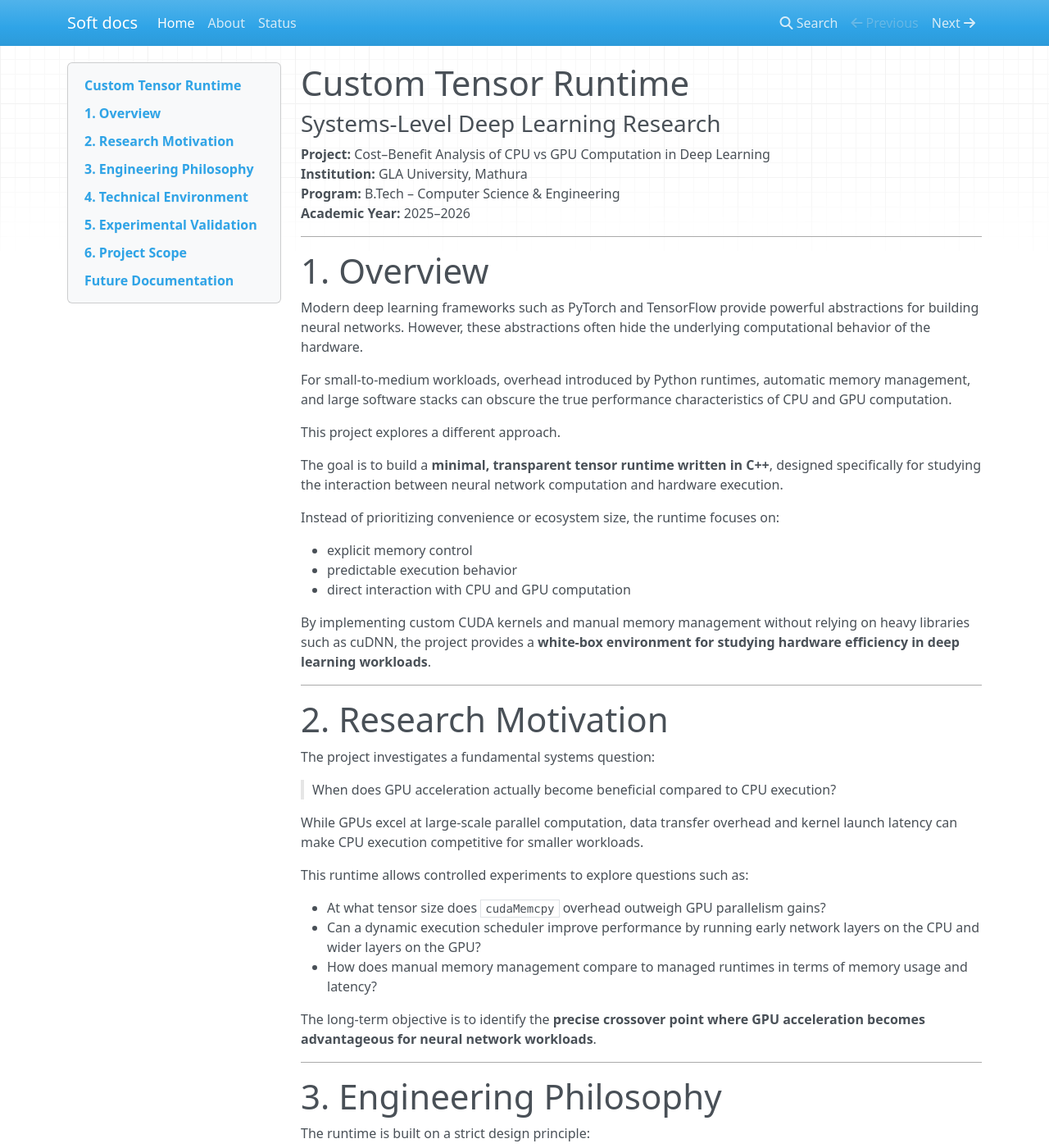
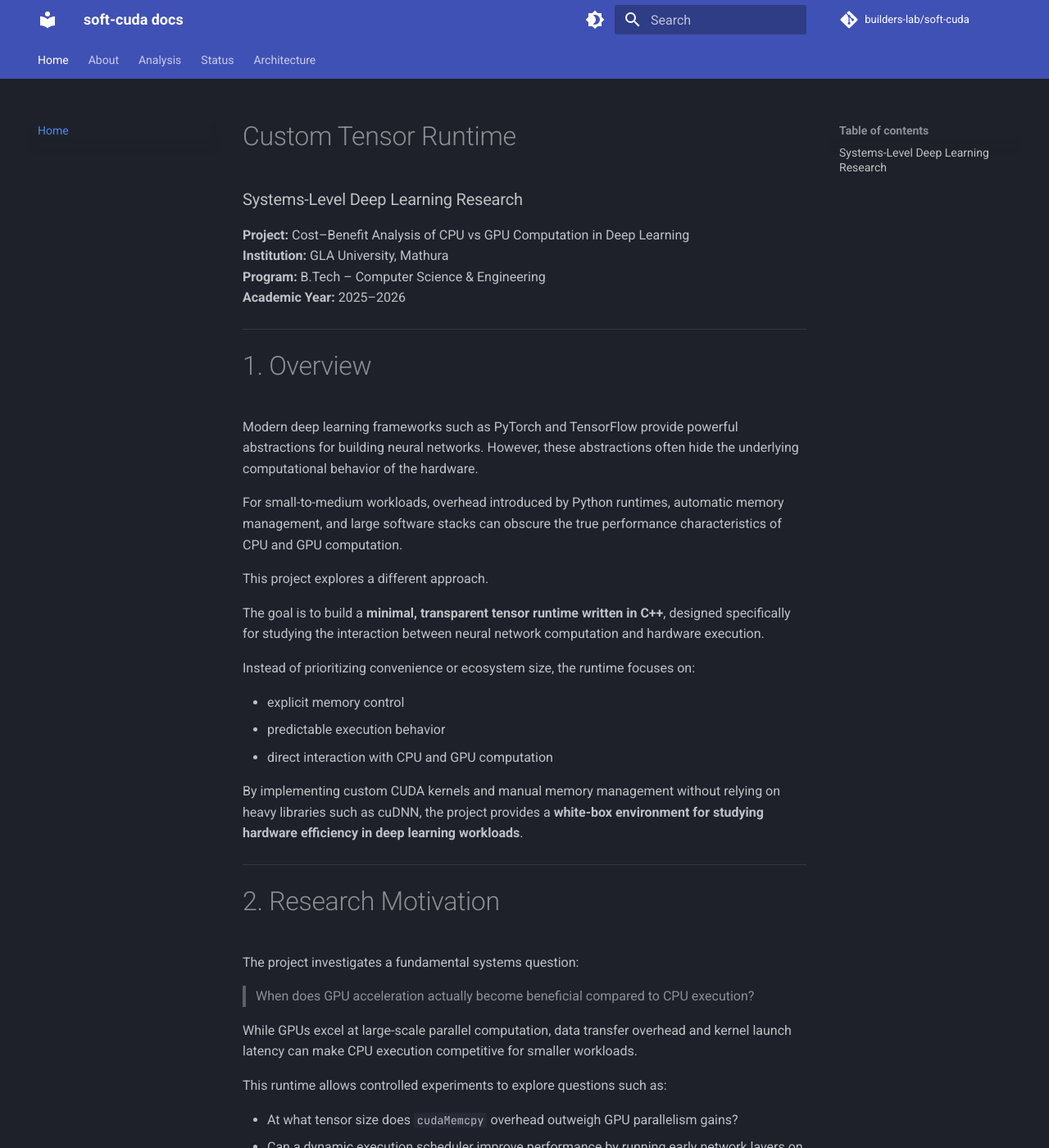
Before and after one commit to builders-lab/soft-docs, an MkDocs documentation site: the page built from docs/index.md, in a window 1280 px wide and 1400 px high. Shown: the whole window at 82% size. Built offline with MkDocs 1.6.1 and Material for MkDocs 9.7.7, drawn with Linux system fonts in a browser that asks for light colours; nearby versions of some CDN libraries; comment, search, counter and statistics services are not loaded; some of the changed lines change nothing that is shown; some of the changed text lies outside the part shown.

Commit message:
Added some addition

````diff
--- /dev/null
+++ b/docs/architecture/design.md
@@ -0,0 +1,212 @@
+# soft-cuda Architecture Design Document
+
+!!! info "Document Status"
+    **Frozen Design Decisions — March 2026**
+    Author: Aakarsh | License: BSD-2-Clause | [github.com/builders-lab/soft-cuda](https://github.com/builders-lab/soft-cuda)
+
+---
+
+## 1. Project Overview
+
+soft-cuda is a CUDA/C++ tensor library for research, built on lazy evaluation, a bump allocator memory pool, and a computation graph with ahead-of-time backend assignment. It is not a production framework — it is a research instrument designed for transparency, reproducibility, and first-principles understanding.
+
+!!! quote "Core Thesis"
+    Backend selection decisions should be made once, explicitly, and frozen into the computation graph before execution — not dispatched at runtime on every operation.
+
+---
+
+## 2. Core Data Structure: `tensor_instance`
+
+The fundamental unit of computation. Every tensor, operation result, and gradient is a `tensor_instance`.
+
+| Field | Description |
+|---|---|
+| `ndims` | Number of dimensions |
+| `dims[]` | Size along each dimension |
+| `stride[]` | Stride for each dimension (row-major) |
+| `void *data` | Raw data pointer (CPU or GPU depending on device) |
+| `op` | Operation that produced this tensor (`ADD`, `MUL`, `RELU`, `NONE`) |
+| `a, b` | Pointers to input tensors in the computation graph |
+| `device` | Which backend owns this tensor's data (`CPU` / `CUDA`) |
+| `grad_compute` | Function pointer for gradient computation |
+| `grad` | Pointer to gradient `tensor_instance` |
+| `evaluated` | Memoization bit — set after DFS evaluation, prevents re-evaluation |
+| `backend_id` | Baked-in backend assignment from `CONFIG.soft` at graph compile time |
+
+---
+
+## 3. Memory Pool: Bump Allocator
+
+A bump allocator pool manages all tensor memory. It is fast (O(1) allocation), avoids malloc fragmentation, and maps cleanly to both CPU RAM and CUDA VRAM.
+
+### 3.1 Pool Architecture
+
+| Parameter | Behaviour |
+|---|---|
+| `device_type` | CPU allocates via `malloc`; CUDA allocates via `cudaMalloc` |
+| `block_size` | Configurable. Default defined in `DEFAULT.soft` |
+| bump pointer | Advances on every allocation — no free per-tensor |
+| pool reset | Entire pool released at end of computation graph execution |
+
+### 3.2 VRAM Extension
+
+When `device_type = CUDA`, the pool calls `cudaMalloc` for the backing block and `cudaMemcpy` for data transfers. The allocator interface is identical from the caller's perspective — device type is an internal concern of the pool.
+
+---
+
+## 4. Computation Graph & Lazy Evaluation
+
+Operations do not execute immediately. Instead, they build a directed acyclic graph (DAG) of `tensor_instance` nodes. Execution is deferred until explicitly triggered, at which point the graph is compiled and then evaluated.
+
+### 4.1 Lazy Evaluation Flow
+
+| Phase | What Happens |
+|---|---|
+| Define ops | `tensor_instance` nodes created, `op/a/b` fields populated. No computation. |
+| Build graph | DAG is fully constructed in memory. |
+| Compile graph | `CONFIG.soft` consulted. Each node gets `backend_id` baked in based on `(op, size_bucket)`. |
+| DFS Evaluate | Post-order DFS traversal. Each node fires its pre-assigned backend. `evaluated` bit set for memoization. |
+
+### 4.2 DFS Evaluation
+
+Post-order DFS ensures inputs are always evaluated before the operation that consumes them. The `evaluated` bit prevents any node from being computed twice in a shared-subexpression graph.
+
+---
+
+## 5. `CONFIG.soft` — The Device Profile
+
+`CONFIG.soft` is the frozen device profile. It is generated once by `soft_init` and consulted at graph compile time to assign backends to graph nodes. It is human-readable and version-controlled alongside research experiments.
+
+### 5.1 File Schema
+
+```ini
+[meta]
+soft_version = 0.1.0
+device_hash  = <sha256 of gpu_name+compute_cap+vram+driver>
+generated_at = 2026-03-18T09:00:00Z
+
+[device]
+type               = cuda
+compute_capability = 8.6
+vram_mb            = 8192
+
+[ops]
+# format: op_name | size_bucket -> backend
+matmul | size < 128        = cpu_blas
+matmul | 128 <= size < 512 = cuda_naive
+matmul | size >= 512       = cuda_tiled
+relu   | any               = cuda_elementwise
+add    | any               = cuda_elementwise
+
+[pool]
+device     = cuda
+block_size = 2097152
+```
+
+### 5.2 Config Invalidation
+
+On library load, `device_hash` is recomputed and compared against `CONFIG.soft`. If the hash mismatches, a warning is printed and the researcher is prompted to re-run `soft_init`. No silent stale configs.
+
+### 5.3 Default Config
+
+`DEFAULT.soft` ships with the library. It assigns all ops to `cpu_blas` / `cpu_fallback`. Used when `soft_init` has not been run. Ensures the library works on a fresh clone with no CUDA setup required.
+
+---
+
+## 6. `soft_init` — The Explicit Init Process
+
+`soft_init` is a separate, visible process. It is not called automatically. The researcher runs it once per machine/device and sees exactly what decisions are being made.
+
+### 6.1 What `soft_init` Does
+
+1. Detects available hardware (GPU name, compute capability, VRAM, driver version)
+2. Computes `device_hash`
+3. Runs a benchmark sweep: for each registered `op` × each `size_bucket`, measures wall time on CPU and CUDA
+4. Selects the winner per `(op, size_bucket)` pair
+5. Writes `CONFIG.soft` with full results visible to the researcher
+
+### 6.2 Design Philosophy
+
+No hidden calibration. The researcher sees the benchmark output, the device hash, and the config being written. This is a deliberate transparency decision appropriate for a research library where reproducibility demands knowing exactly what backend decision was made and why.
+
+!!! note "Key Philosophical Difference"
+    Production frameworks like cuDNN and TVM hide backend selection entirely. `soft_init` makes every decision visible and version-controllable.
+
+---
+
+## 7. Backend Architecture
+
+Backends are registered computation providers. Each backend implements the same op interface. At graph compile time, nodes are assigned a `backend_id`. At evaluation time, the DFS executor calls the pre-assigned backend — zero runtime dispatch overhead.
+
+| Backend ID | Description |
+|---|---|
+| `cpu_fallback` | Pure C naive implementation. Always available. Reference correctness. |
+| `cpu_blas` | libopenblas. Used for matmul at small-to-medium sizes. |
+| `cuda_naive` | Basic CUDA kernel. No tiling. Used for medium sizes. |
+| `cuda_tiled` | Tiled CUDA kernel with shared memory. Used for large matmul. |
+| `cuda_elementwise` | Simple parallel CUDA kernel. Used for relu, add, etc. |
+
+### 7.1 The Key Insight: Compile-Time Baking
+
+Because soft-cuda uses lazy evaluation, the backend decision does not happen at op-definition time. It happens at graph compilation time — after the full graph is built but before any computation runs. This means:
+
+- The DFS executor never queries `CONFIG.soft` — backends are already baked into nodes
+- Adjacent CUDA-assigned nodes can potentially be fused into a single kernel launch *(future work)*
+- Graph-level optimization becomes possible because assignment sees the whole graph before execution begins
+
+---
+
+## 8. April 2026 Research Target
+
+!!! question "Research Question"
+    At what tensor size does GPU PCI-e overhead get overcome by GPU parallelism?
+
+`soft_init`'s benchmark sweep IS the experiment. `CONFIG.soft` IS the result. The threshold curve IS the finding.
+
+| Milestone | Target Date |
+|---|---|
+| CUDA backend for matmul, relu, add (naive kernels) | April 1 |
+| `soft_init` benchmark sweep across size buckets | April 7 |
+| `CONFIG.soft` generation with threshold detection | April 10 |
+| Research writeup from `CONFIG.soft` data | April 13 |
+| April 15 submission | April 15 |
+
+---
+
+## 9. Full Framework Roadmap (Post April)
+
+| Phase | Work |
+|---|---|
+| **Now (inject)** | `CONFIG.soft` schema + parser, `soft_init` stub, `backend_id` field on graph nodes |
+| **Autograd** | Build on graph nodes that already carry `backend_id` — no philosophy mismatch |
+| **Graph evaluator** | DFS reads `backend_id` field, dispatches pre-assigned backend |
+| **CUDA integration** | Register CUDA backends — architecture already knows what a backend is |
+| **Graph fusion** | Identify adjacent CUDA nodes, merge kernel launches |
+| **Full CONFIG.soft** | Benchmark sweep covers autograd ops, full `(op × size_bucket)` table |
+
+!!! warning "Inject Now"
+    Inject `CONFIG.soft` and `backend_id` before building autograd. Refactoring a design philosophy into a half-built system is harder than building on the right foundation from the start.
+
+---
+
+## 10. Frozen Design Decisions
+
+These decisions are settled. They should not be revisited without strong evidence.
+
+| Decision | Rationale |
+|---|---|
+| BSD-2-Clause license | Maximum freedom. No copyleft constraints. Research-first. |
+| Explicit `soft_init`, no auto-detection | Research library. Transparency and reproducibility over convenience. |
+| `CONFIG.soft` is human-readable | Researcher must be able to inspect and version-control device decisions. |
+| Device hash for invalidation | Stale configs on new hardware must be caught explicitly, never silently. |
+| `(op × size_bucket)` granularity | op-only granularity is too coarse. A 64×64 and 4096×4096 matmul may want different backends. |
+| Backend baked at graph compile time | Zero dispatch overhead at execution. Enables future graph-level fusion. |
+| `DEFAULT.soft` ships with library | Fresh clone must work. CPU fallback is always safe. |
+| Bump allocator, not malloc per tensor | O(1) allocation, no fragmentation, maps cleanly to `cudaMalloc`. |
+| `evaluated` bit for memoization | Shared subexpressions in DAG must not be recomputed. |
+| No LSP, no code gen from AI | Maximum friction development. Genuine understanding over speed. |
+
+---
+
+*soft-cuda — Design frozen March 2026*
+*BSD-2-Clause | [github.com/builders-lab/soft-cuda](https://github.com/builders-lab/soft-cuda)*
--- a/mkdocs.yml
+++ b/mkdocs.yml
@@ -1,5 +1,39 @@
-site_name: Soft docs
+site_name: soft-cuda docs
+site_url: https://builders-lab.github.io/soft-cuda
+repo_url: https://github.com/builders-lab/soft-cuda
+repo_name: builders-lab/soft-cuda
+
+theme:
+  name: material
+  palette:
+    - scheme: slate
+      toggle:
+        icon: material/brightness-4
+        name: Light mode
+    - scheme: default
+      toggle:
+        icon: material/brightness-7
+        name: Dark mode
+  font:
+    code: JetBrains Mono
+  features:
+    - navigation.tabs
+    - navigation.sections
+    - content.code.copy
+    - search.highlight
+
+markdown_extensions:
+  - admonition
+  - pymdownx.superfences
+  - pymdownx.highlight:
+      anchor_linenums: true
+  - tables
+  - attr_list
+
 nav:
   - Home: index.md
   - About: about.md
-  - Status: analysis.md
+  - Analysis: analysis.md
+  - Status: status.md
+  - Architecture:
+      - Design: architecture/design.md
````
